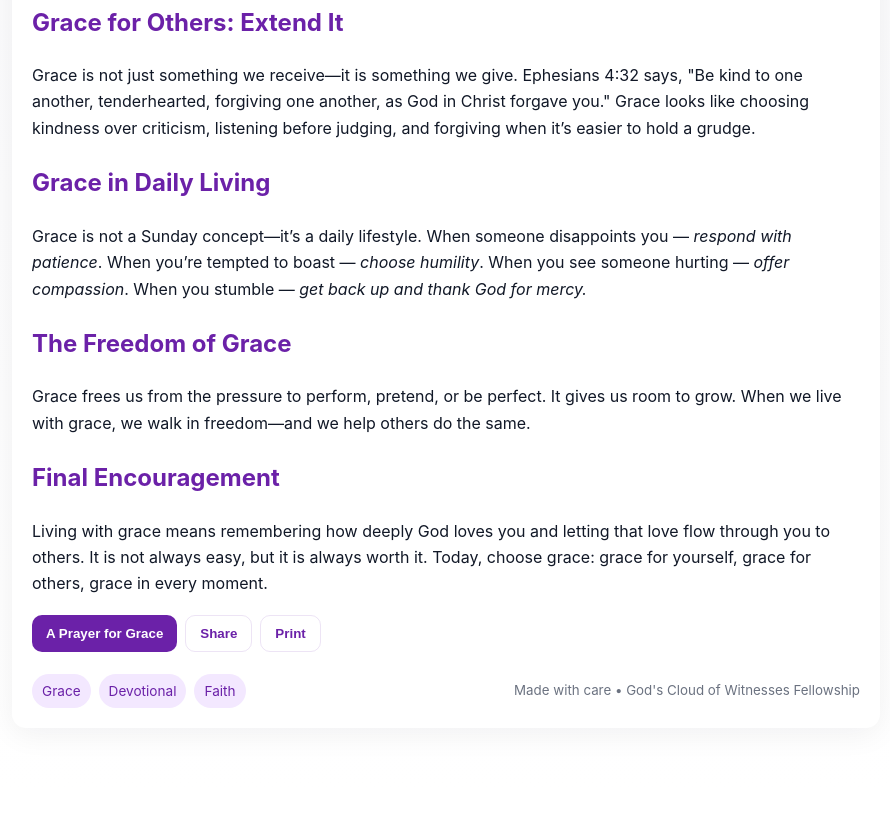
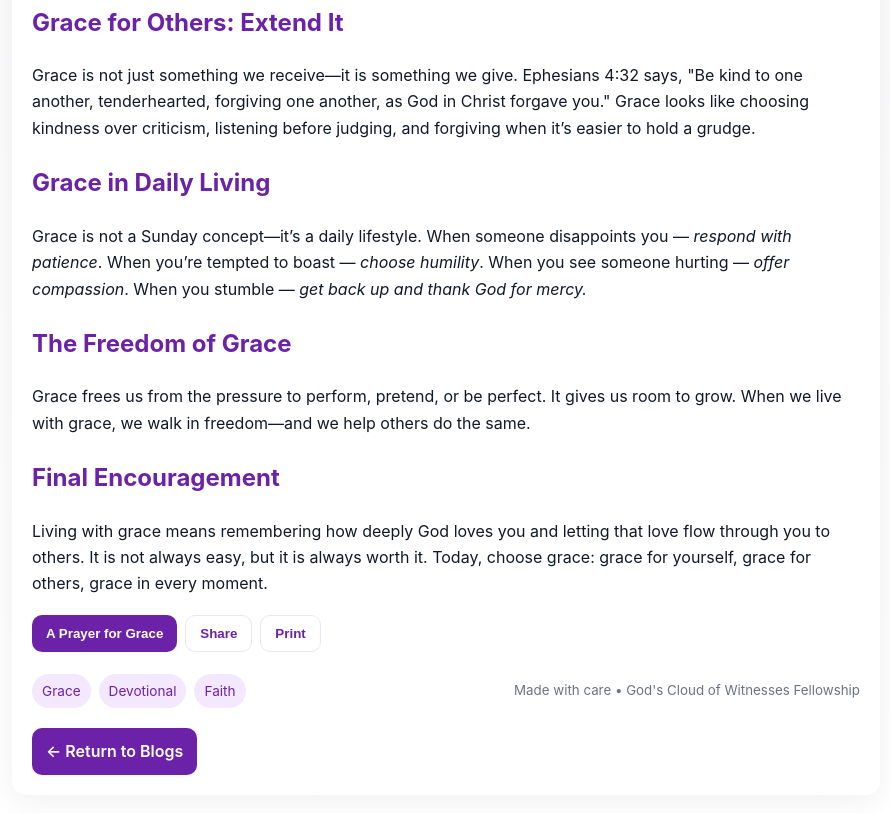
Before and after one commit to bpruitt021/GCWF, a plain HTML site: page blog/living-with-grace.html in a window 1280 px wide. Shown: the part 774-1587 px from the top of the page, without its empty margins (194-1084 px from the left). Before the commit the page ends 1566 px from the top, so only its background shows below. Drawn offline with Linux system fonts and the light colour scheme.

Commit message:
Update living-with-grace.html

```diff
--- a/blog/living-with-grace.html
+++ b/blog/living-with-grace.html
@@ -103,6 +103,10 @@
         <small style="color:var(--muted)">Made with care • God's Cloud of Witnesses Fellowship</small>
       </footer>
 
+ <div style="margin-top:20px;">
+          <a href="/blogs" style="display:inline-block;background:#6b21a8;color:#fff;padding:10px 14px;border-radius:10px;text-decoration:none;font-weight:600;">← Return to Blogs</a>
+        </div>
+
     </article>
   </main>
 
```
